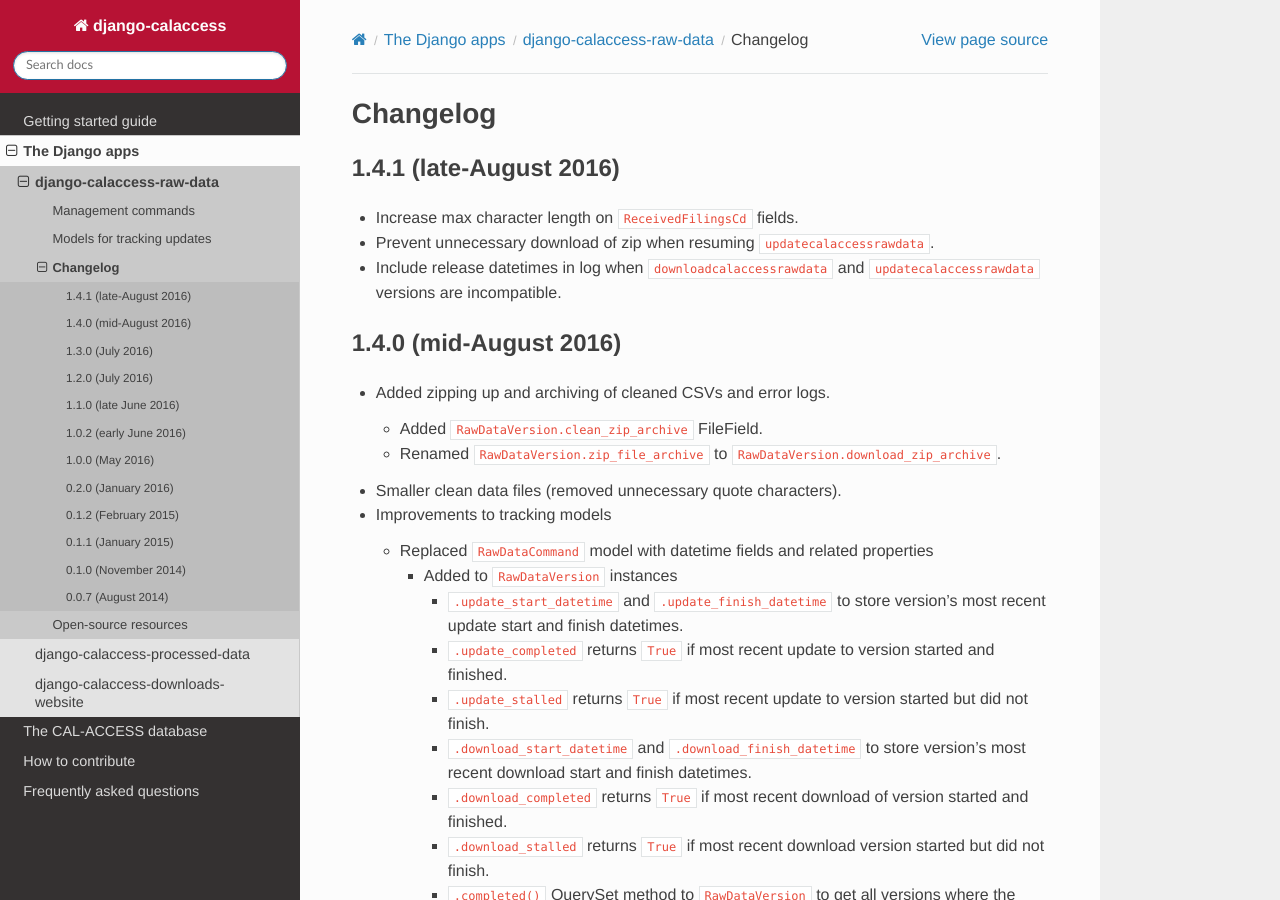
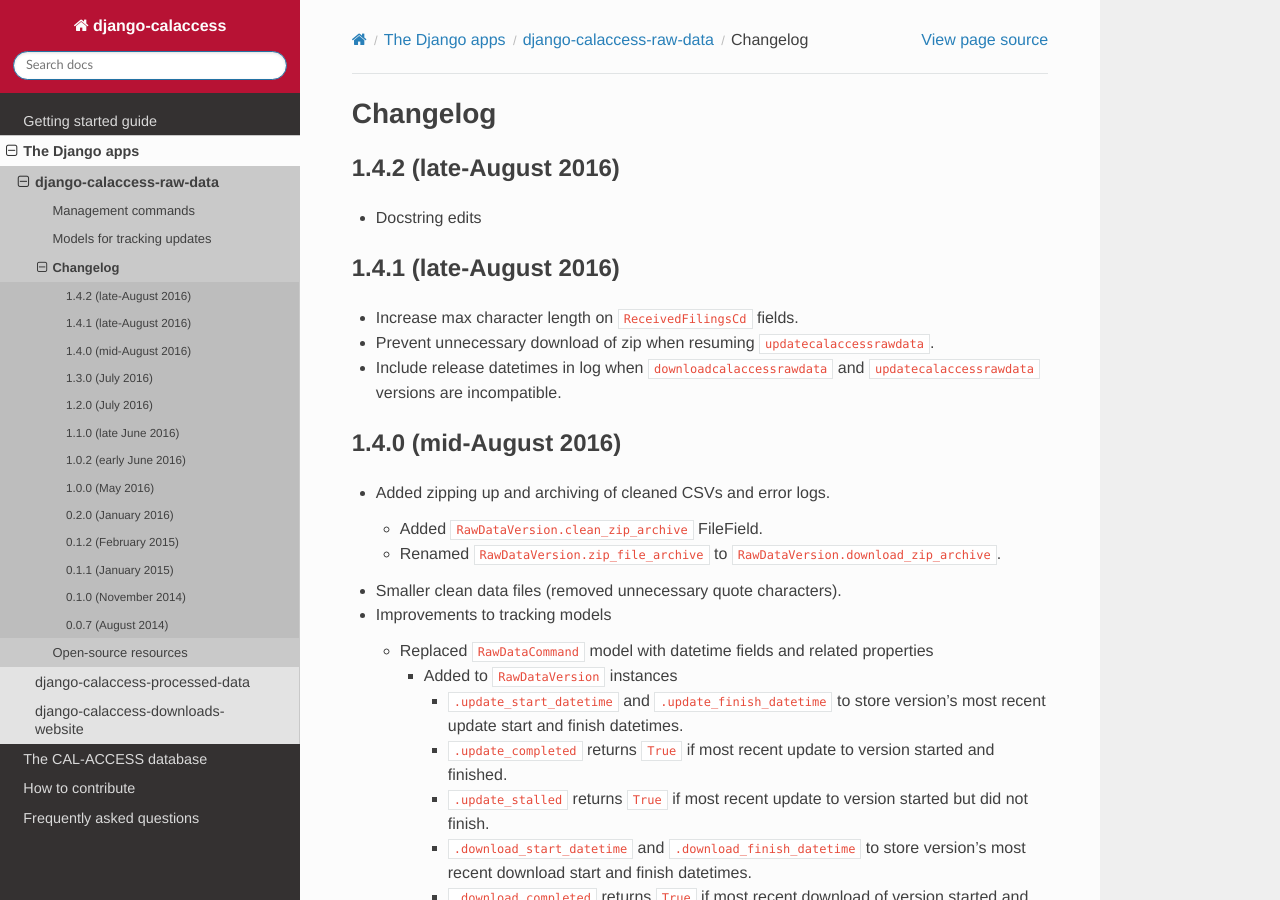
Before and after one commit to palewire/django-calaccess-technical-documentation, a Sphinx documentation site: the page built from docs/apps/calaccess_raw/changelog.rst, in a window 1280 px wide and 900 px high. Built offline with Sphinx 7.4.7 and the Read the Docs theme 2.0.0, drawn with Linux system fonts in a browser that asks for light colours.

Commit message:
Update changelog.rst

```diff
--- a/docs/apps/calaccess_raw/changelog.rst
+++ b/docs/apps/calaccess_raw/changelog.rst
@@ -1,5 +1,10 @@
 Changelog
 =========
+
+1.4.2 (late-August 2016)
+------------------------
+
+* Docstring edits
 
 1.4.1 (late-August 2016)
 ------------------------
```
